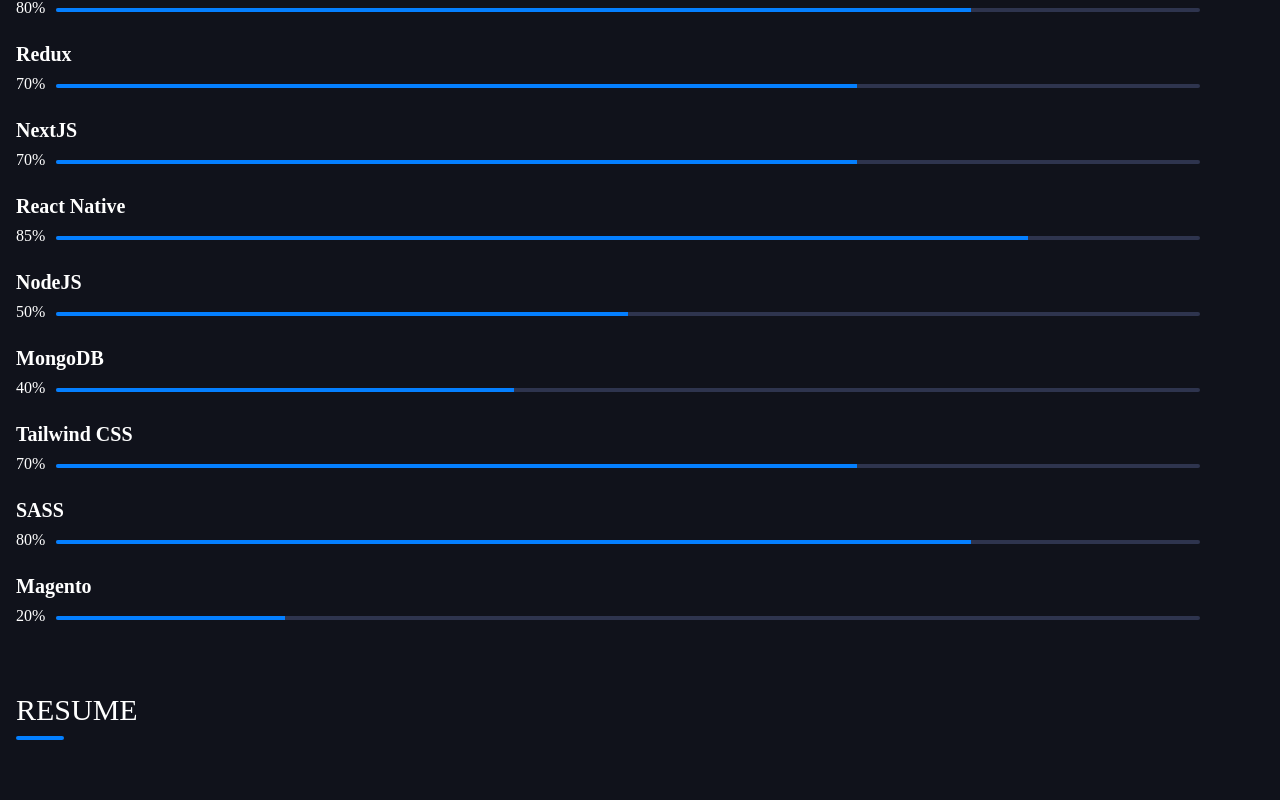
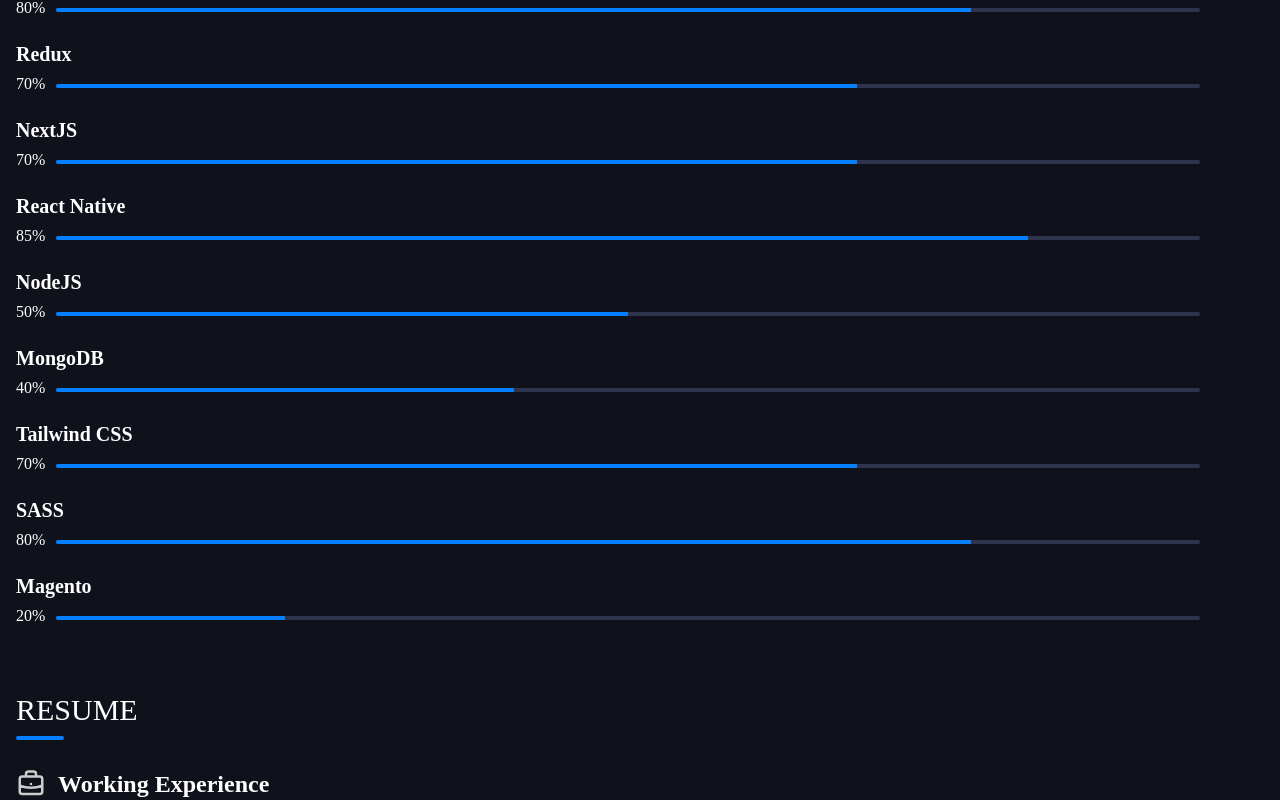
Before and after one commit to lucifer2355/portfolio-2, a Next.js app: page /resume in a window 1280 px wide. Shown: the part 408-1208 px from the top of the page. Before the commit the page ends 1148 px from the top, so only its background shows below. Built offline with nearby package versions, Linux system fonts and the light colour scheme; what tailwindcss-pseudo-elements would draw is missing.

Commit message:
add work & qulification component

```diff
--- /dev/null
+++ b/components/WorkAndQualifications.jsx
@@ -0,0 +1,15 @@
+import React from "react";
+import { BriefcaseIcon } from "@heroicons/react/outline";
+
+const WorkAndQualifications = () => {
+  return (
+    <div className='mt-10'>
+      <div className='flex items-center mt-5'>
+        <BriefcaseIcon height={30} width={30} color='#ccc' />
+        <span className='ml-3 text-2xl font-bold'>Working Experience</span>
+      </div>
+    </div>
+  );
+};
+
+export default WorkAndQualifications;
--- a/pages/resume.jsx
+++ b/pages/resume.jsx
@@ -3,6 +3,7 @@ import React from "react";
 import MobileDrawer from "../components/MobileDrawer";
 import Title from "../components/Title";
 import Skills from "../components/Skills";
+import WorkAndQualifications from "../components/WorkAndQualifications";
 
 const Resume = () => {
   return (
@@ -12,6 +13,7 @@ const Resume = () => {
         <Title title='MY SKILL' />
         <Skills />
         <Title title='RESUME' />
+        <WorkAndQualifications />
       </div>
     </>
   );
```
